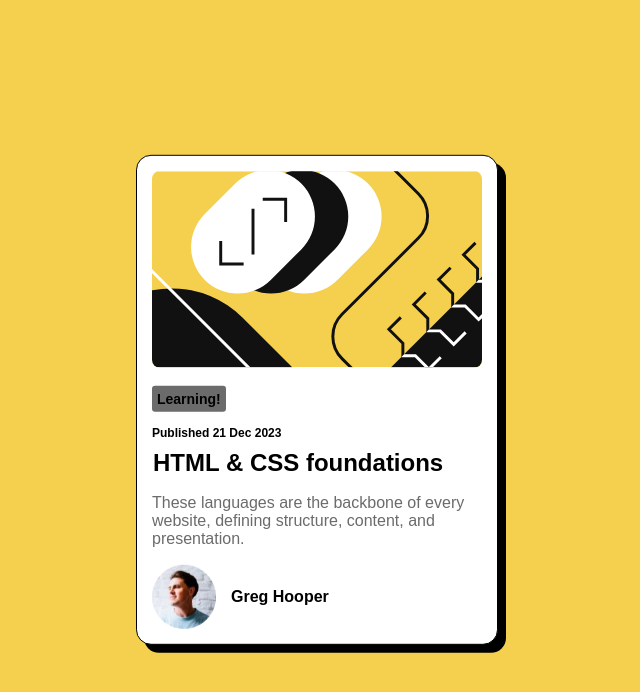
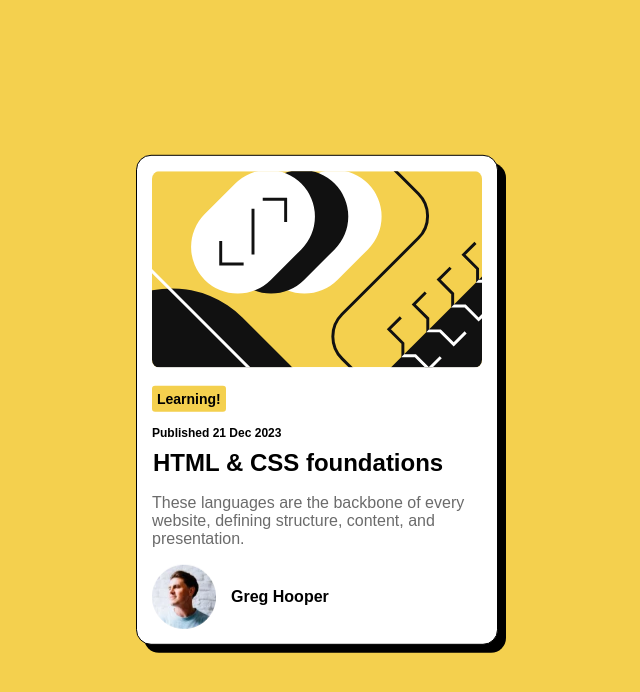
Before and after one commit to gzbite4/blog-preview-card, a plain HTML site: page index.html in a window 1280 px wide. Shown: the whole page, without its empty margins (323-963 px from the left). Drawn offline with Linux system fonts and the light colour scheme; a web font is replaced by a local one.

Commit message:
Small change back to original

```diff
--- a/style.css
+++ b/style.css
@@ -24,8 +24,7 @@ body {
 
 h3 {
     border-radius: 3px;
-    /* background-color: hsl(47, 88%, 63%); */
-    background-color: hsl(0, 0%, 42%);
+    background-color: hsl(47, 88%, 63%);
     padding: 5px;
     display: inline-block;
     font-size: 14px;
```
